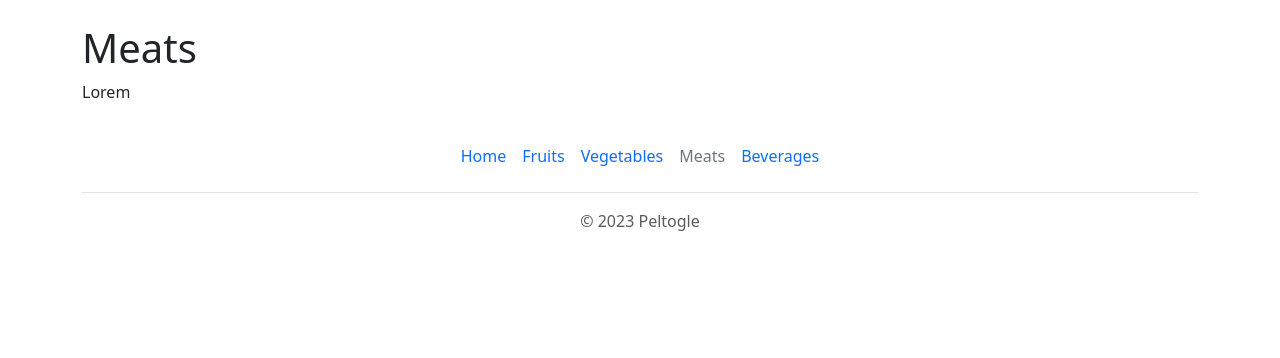
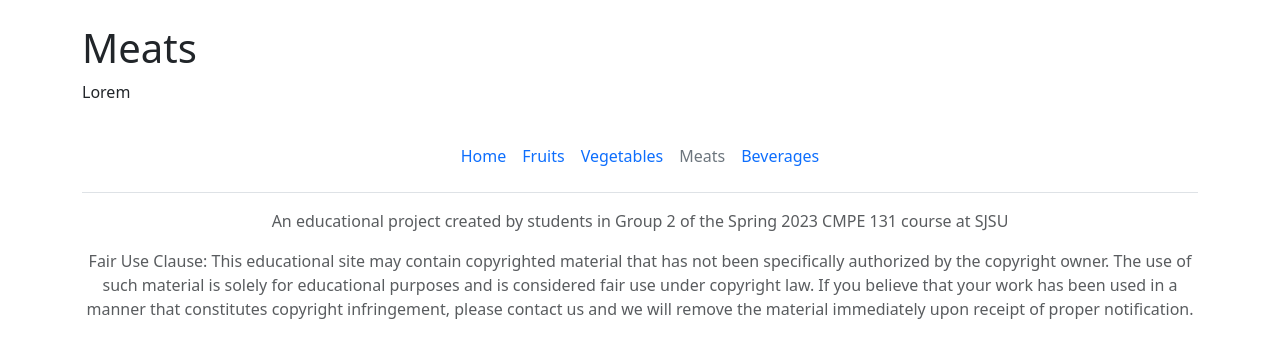
Before and after one commit to peltogle/cmpe131-team2, a Flask app: page /meats in a window 1280 px wide. Shown: the part 73-431 px from the top of the page. Run offline with Flask 3, Linux system fonts and the light colour scheme; data that the repository does not hold is empty.

Commit message:
Quick updates

```diff
--- a/flask_folder/app.py
+++ b/flask_folder/app.py
@@ -9,7 +9,7 @@ supabase: Client = create_client("https://yxvtigsplpdppgwlktpn.supabase.co", "ey
 # Global vars
 @app.context_processor
 def inject_globals():
-    return {'green_salad_url': 'https://yxvtigsplpdppgwlktpn.supabase.co/storage/v1/object/public/website_assets/website_images/green_salad.png', 'currentYear': datetime.datetime.now().year}
+    return {'green_salad_url': 'https://yxvtigsplpdppgwlktpn.supabase.co/storage/v1/object/public/website_assets/website_images/green_salad.png'}
 
 
 @app.route('/')
--- a/flask_folder/templates/frame.html
+++ b/flask_folder/templates/frame.html
@@ -35,7 +35,8 @@
             <ul class="nav justify-content-center border-bottom pb-3 mb-3">
                 {{ menuLinks() }}
             </ul>
-            <p class="text-center text-body-secondary">&copy; {{ currentYear }} Peltogle</p>
+            <p class="text-center text-body-secondary">An educational project created by students in Group 2 of the Spring 2023 CMPE 131 course at SJSU</p>
+            <p class="text-center text-body-secondary">Fair Use Clause: This educational site may contain copyrighted material that has not been specifically authorized by the copyright owner. The use of such material is solely for educational purposes and is considered fair use under copyright law. If you believe that your work has been used in a manner that constitutes copyright infringement, please contact us and we will remove the material immediately upon receipt of proper notification.</p>
         </footer>
     </div>
 </body>
```
Also changed, not shown: README.md.
